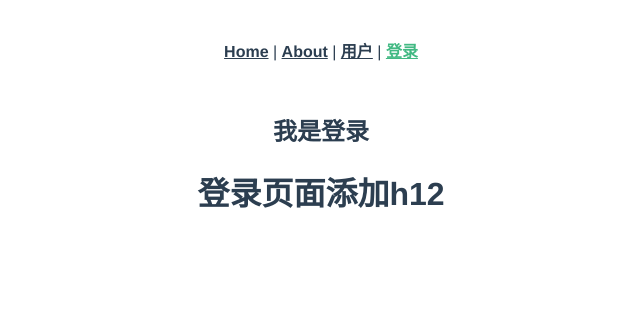
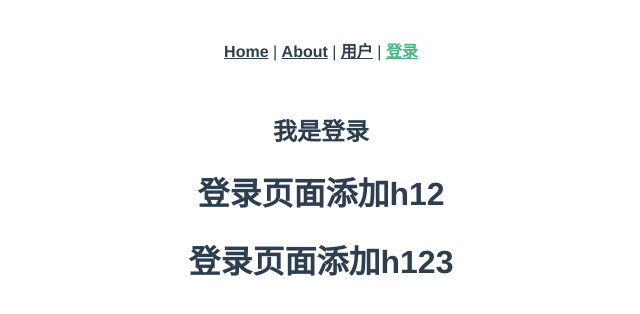
Before and after one commit to flyinclouds/vuelive, a Vue app: page /login in a window 1280 px wide. Shown: the top 314 px of the page, without its empty margins (319-959 px from the left). Built offline with nearby package versions, Linux system fonts and the light colour scheme.

Commit message:
six commit

```diff
--- a/src/views/Login.vue
+++ b/src/views/Login.vue
@@ -2,6 +2,7 @@
   <div>
     <h2>我是登录</h2>
     <h1>登录页面添加h12</h1>
+    <h1>登录页面添加h123</h1>
   </div>
 </template>
 
--- a/src/views/User.vue
+++ b/src/views/User.vue
@@ -2,6 +2,7 @@
   <div>
     <h2>我是用户</h2>
     <h1>我添加了h1</h1>
+    <h1>我添加了h12</h1>
   </div>
 </template>
 
```
